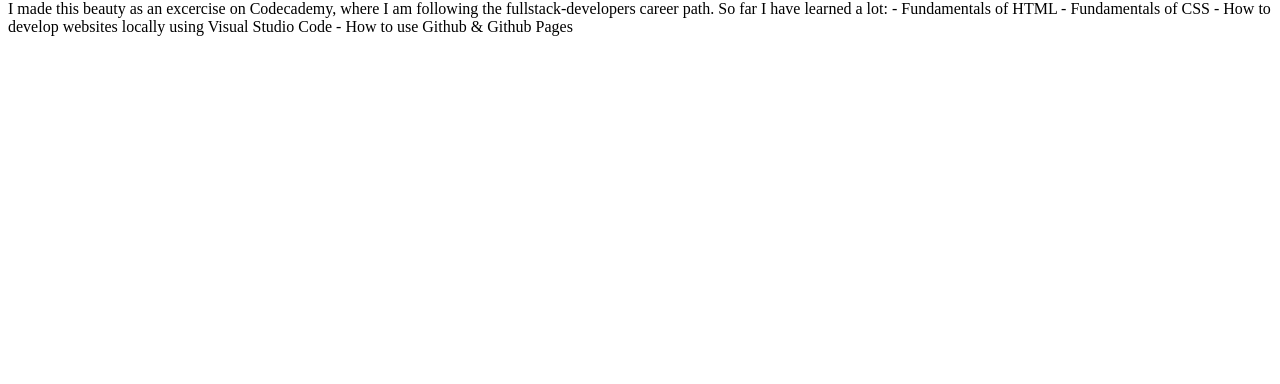
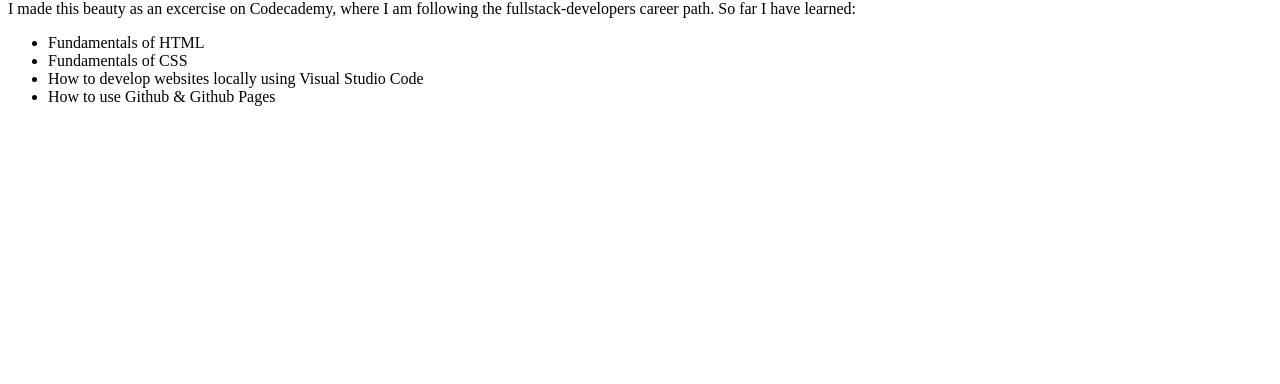
Before and after one commit to LisaBerlang/LisaBerlang.github.io, a plain HTML site: page index.html in a window 1280 px wide. Shown: the part 416-800 px from the top of the page. Drawn offline with Linux system fonts and the light colour scheme.

Commit message:
Update index.html
Added a unordered list element to make a bullet point list.

```diff
--- a/index.html
+++ b/index.html
@@ -5,11 +5,14 @@
   <p>Welcome to my awesome website!</p>
   <img src="https://content.codecademy.com/articles/github-pages-via-web-app/happy-ice-cream.gif" />
 
- <p>I made this beauty as an excercise on Codecademy, where I am following the fullstack-developers career path. So far I have learned a lot:
-  - Fundamentals of HTML
-  - Fundamentals of CSS
-  - How to develop websites locally using Visual Studio Code
-  - How to use Github & Github Pages </p>
+ <p>I made this beauty as an excercise on Codecademy, where I am following the fullstack-developers career path. So far I have learned:
+<ul>
+ <li> Fundamentals of HTML </li>
+ <li> Fundamentals of CSS </li>
+ <li> How to develop websites locally using Visual Studio Code </li>
+ <li> How to use Github & Github Pages </li>
+</ul>
+ </p>
 </body>
 
 </html>
```
